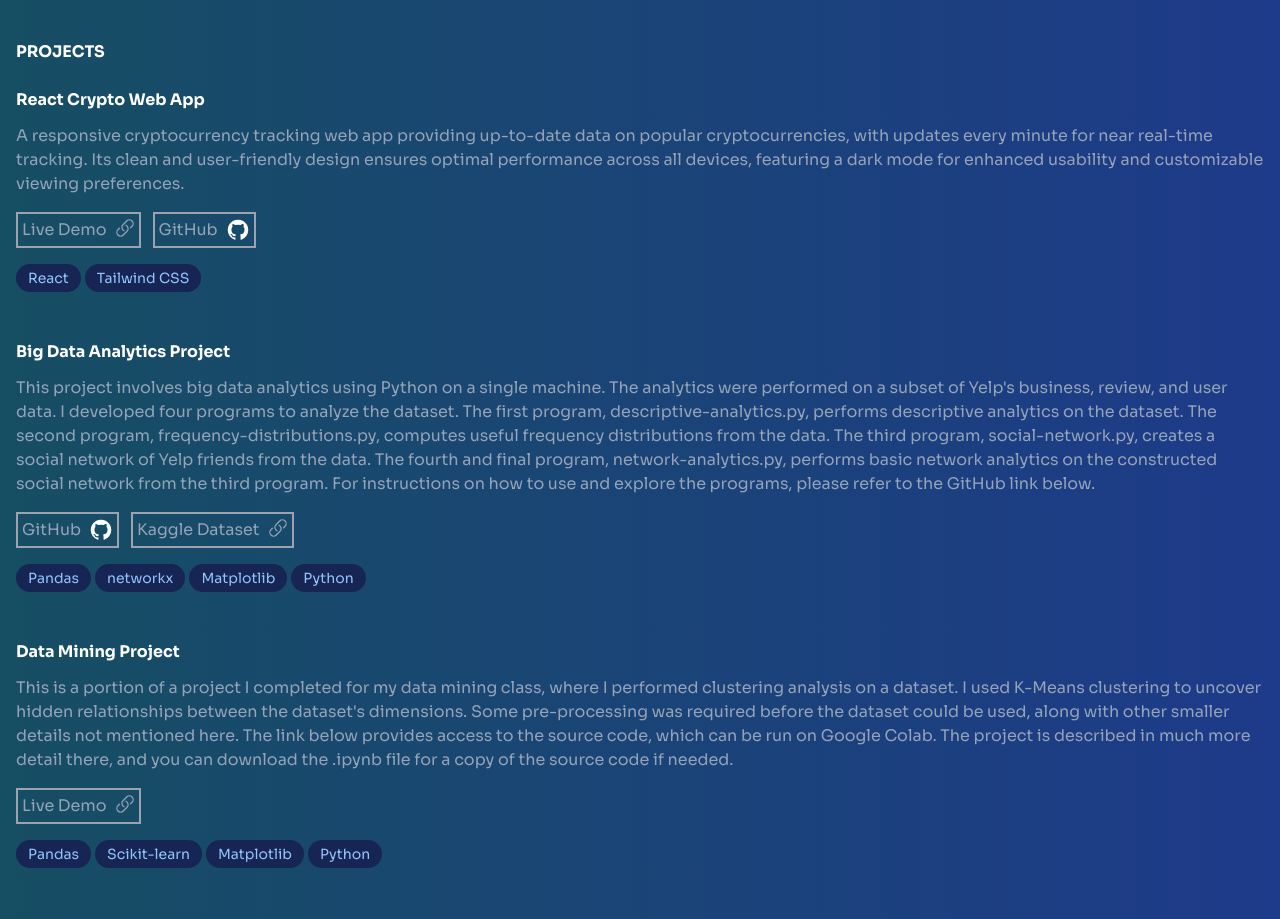
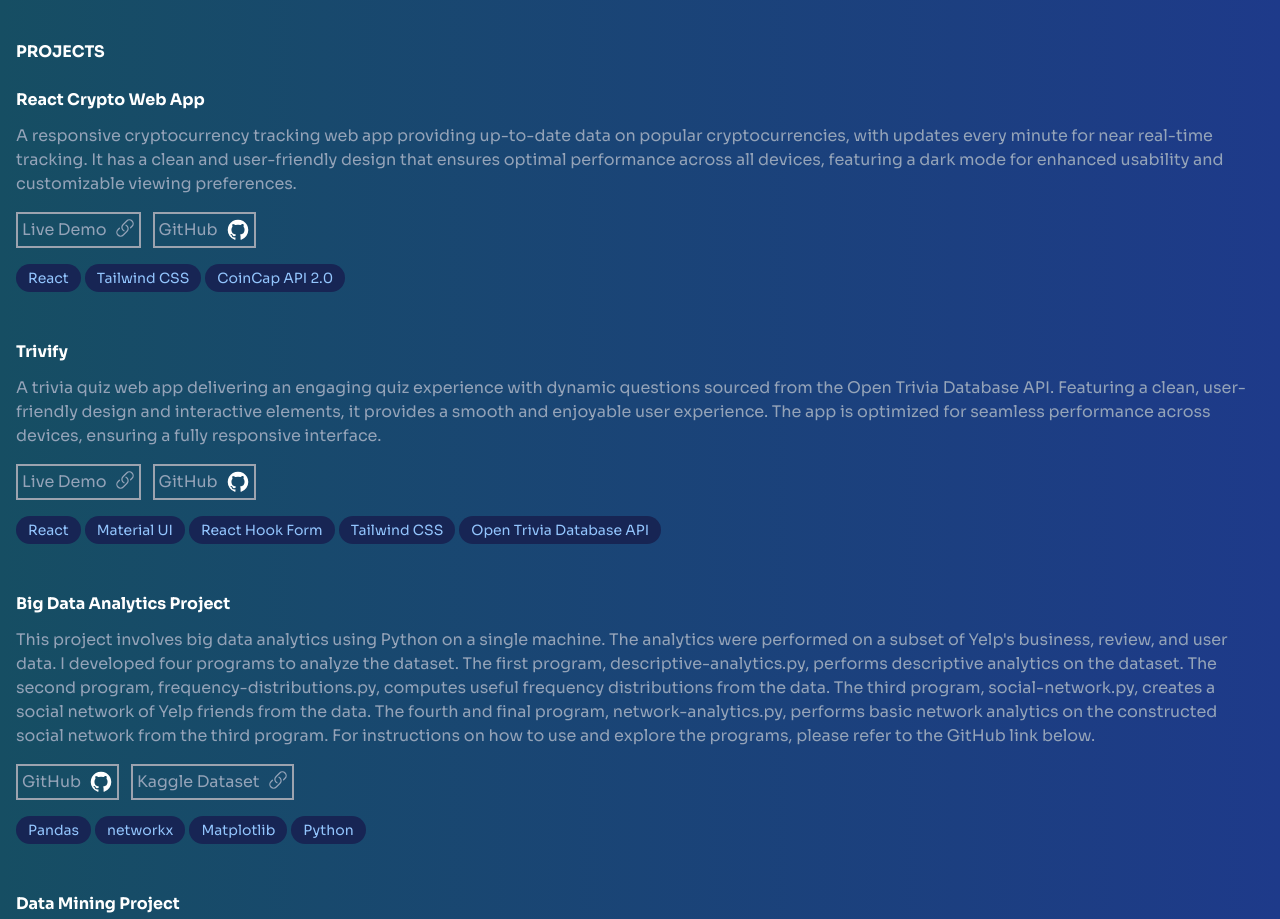
Before and after one commit to haoyiwu-1/haoyiwu-1.github.io, a React (Vite) app: page / in a window 1280 px wide. Shown: the part 900-1819 px from the top of the page. Built offline with nearby package versions, Linux system fonts and the light colour scheme; a web font is replaced by a local one.

Commit message:
Add 'Trivify' project to portfolio and update scrolling behaviour in Dropdown component

```diff
--- a/src/App.jsx
+++ b/src/App.jsx
@@ -5,6 +5,7 @@ import SectionDesc from "./SectionDesc.jsx";
 function App() {
   const projectsList = [
     "React Crypto Web App",
+    "Trivify",
     "Big Data Analytics Project",
     "Data Mining Project",
     "SmartShoppers",
@@ -88,7 +89,7 @@ function App() {
               id="proj-0"
               title={projectsList[0]}
               description="
-              A responsive cryptocurrency tracking web app providing up-to-date data on popular cryptocurrencies, with updates every minute for near real-time tracking. Its clean and user-friendly design ensures optimal performance across all devices, featuring a dark mode for enhanced usability and customizable viewing preferences.
+              A responsive cryptocurrency tracking web app providing up-to-date data on popular cryptocurrencies, with updates every minute for near real-time tracking. It has a clean and user-friendly design that ensures optimal performance across all devices, featuring a dark mode for enhanced usability and customizable viewing preferences.
               "
               links={[
                 {
@@ -100,12 +101,37 @@ function App() {
                   text: "GitHub",
                 },
               ]}
-              tech={["React", "Tailwind CSS"]}
+              tech={["React", "Tailwind CSS", "CoinCap API 2.0"]}
             />
 
             <SectionDesc
               id="proj-1"
               title={projectsList[1]}
+              description="
+              A trivia quiz web app delivering an engaging quiz experience with dynamic questions sourced from the Open Trivia Database API. Featuring a clean, user-friendly design and interactive elements, it provides a smooth and enjoyable user experience. The app is optimized for seamless performance across devices, ensuring a fully responsive interface.
+              "
+              links={[
+                {
+                  source: "https://haoyiwu-1.github.io/Trivify/",
+                  text: "Live Demo",
+                },
+                {
+                  source: "https://github.com/haoyiwu-1/Trivify",
+                  text: "GitHub",
+                },
+              ]}
+              tech={[
+                "React",
+                "Material UI",
+                "React Hook Form",
+                "Tailwind CSS",
+                "Open Trivia Database API",
+              ]}
+            />
+
+            <SectionDesc
+              id="proj-2"
+              title={projectsList[2]}
               description="
               This project involves big data analytics using Python on a single machine. The analytics were performed on a subset of Yelp's business, review, and user data. I developed four programs to analyze the dataset. The first program, descriptive-analytics.py, performs descriptive analytics on the dataset. The second program, frequency-distributions.py, computes useful frequency distributions from the data. The third program, social-network.py, creates a social network of Yelp friends from the data. The fourth and final program, network-analytics.py, performs basic network analytics on the constructed social network from the third program. For instructions on how to use and explore the programs, please refer to the GitHub link below.
               "
@@ -124,8 +150,8 @@ function App() {
             />
 
             <SectionDesc
-              id="proj-2"
-              title={projectsList[2]}
+              id="proj-3"
+              title={projectsList[3]}
               description="
               This is a portion of a project I completed for my data mining class, where I performed clustering analysis on a dataset. I used K-Means clustering to uncover hidden relationships between the dataset's dimensions. Some pre-processing was required before the dataset could be used, along with other smaller details not mentioned here. The link below provides access to the source code, which can be run on Google Colab. The project is described in much more detail there, and you can download the .ipynb file for a copy of the source code if needed.
               "
@@ -140,8 +166,8 @@ function App() {
             />
 
             <SectionDesc
-              id="proj-3"
-              title={projectsList[3]}
+              id="proj-4"
+              title={projectsList[4]}
               description="
               This application was created for my software design class, where the goal was to implement a system based on a design  we developed using software design patterns. The front-end is basic, as the focus of the project was on software design, and time constraints limited its development. The app allows users to browse items in stores, and store managers and administrators to manage those stores. Without a requirement for a database, I used serialization and text files to simulate one. Input validation was not a focus, so reasonable inputs work best when exploring the app. The front-end was developed using Java Swing, with Java powering the back-end. I tested the application with JUnit test cases to cover all back-end functionality and identify potential bugs.
               "
@@ -165,8 +191,8 @@ function App() {
             />
 
             <SectionDesc
-              id="proj-4"
-              title={projectsList[4]}
+              id="proj-5"
+              title={projectsList[5]}
               description="
               Tic-Tac-Toe for two players on the same computer. The first player is 'X' and the second player is 'O'. The game automatically restarts 5 seconds after it ends, or players can manually reset/restart it using the 'Restart/Reset' button.
               "
@@ -184,8 +210,8 @@ function App() {
             />
 
             <SectionDesc
-              id="proj-5"
-              title={projectsList[5]}
+              id="proj-6"
+              title={projectsList[6]}
               description="
               This is a simple GPA calculator I created during university to calculate my GPA. My university used a 9.0-point scale, but I also included the more commonly used 4.0 scale for broader applicability. I updated the calculator to make it more visually appealing and mobile-friendly, enhancing its usability across devices.
               "
@@ -203,8 +229,8 @@ function App() {
             />
 
             <SectionDesc
-              id="proj-6"
-              title={projectsList[6]}
+              id="proj-7"
+              title={projectsList[7]}
               description="
               Rock-Paper-Scissors where player competes against the computer, which makes random choices with no underlying logic/intelligence. The game is played in a best-of-5 format (first to three wins), with the round history displayed. After the game ends, it automatically restarts  after 15 seconds, or players can manually reset/restart it using the 'Restart/Reset' button.
               "
--- a/src/Dropdown.jsx
+++ b/src/Dropdown.jsx
@@ -13,7 +13,7 @@ function Dropdown({ options }) {
     const element = document.getElementById("proj-" + index);
     if (element) {
       element.scrollIntoView({ behaviour: "smooth" });
-      window.scrollBy(0, -36);
+      window.scrollBy(0, -56);
     }
     setIsOpen(false);
   };
```
